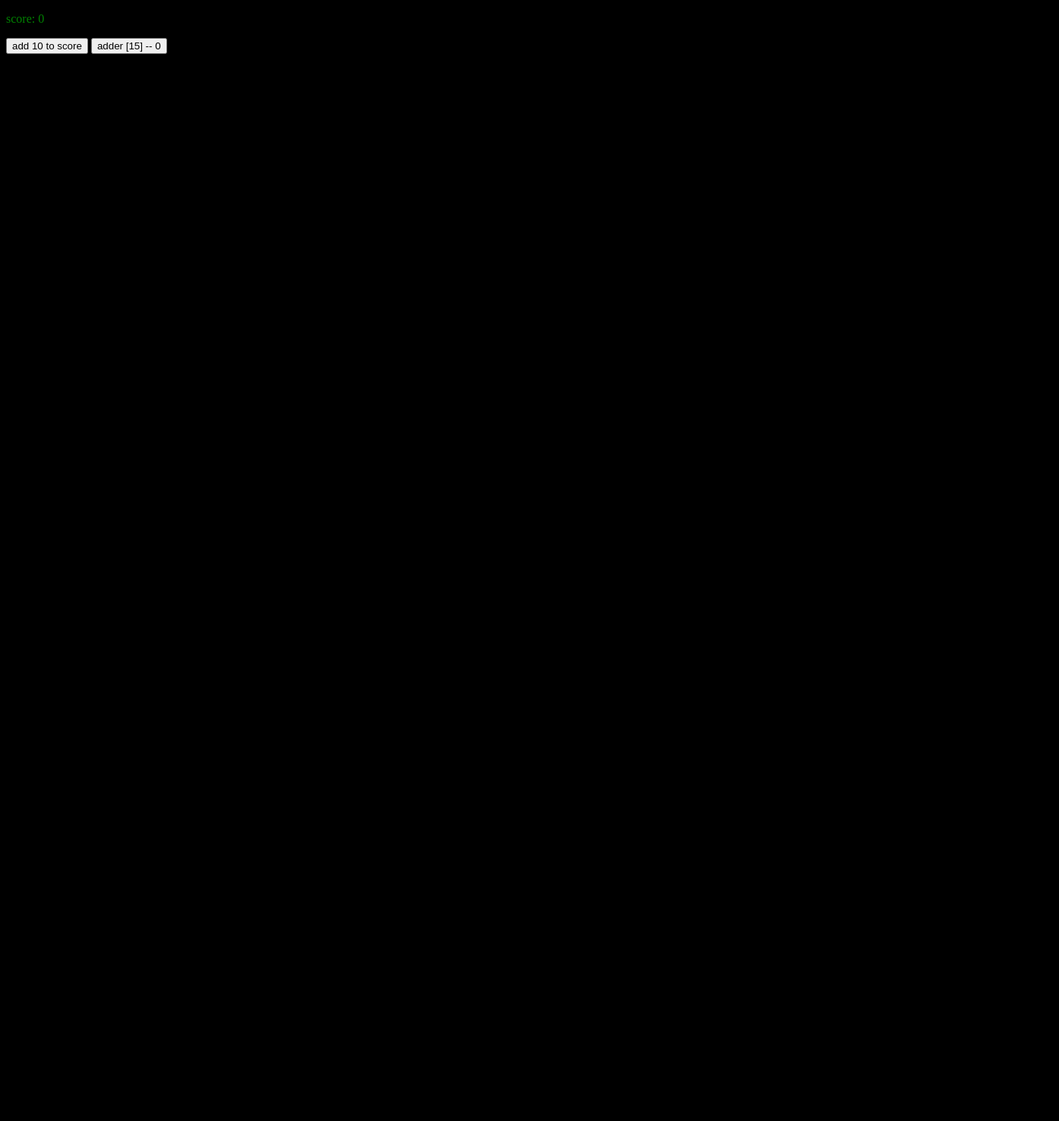
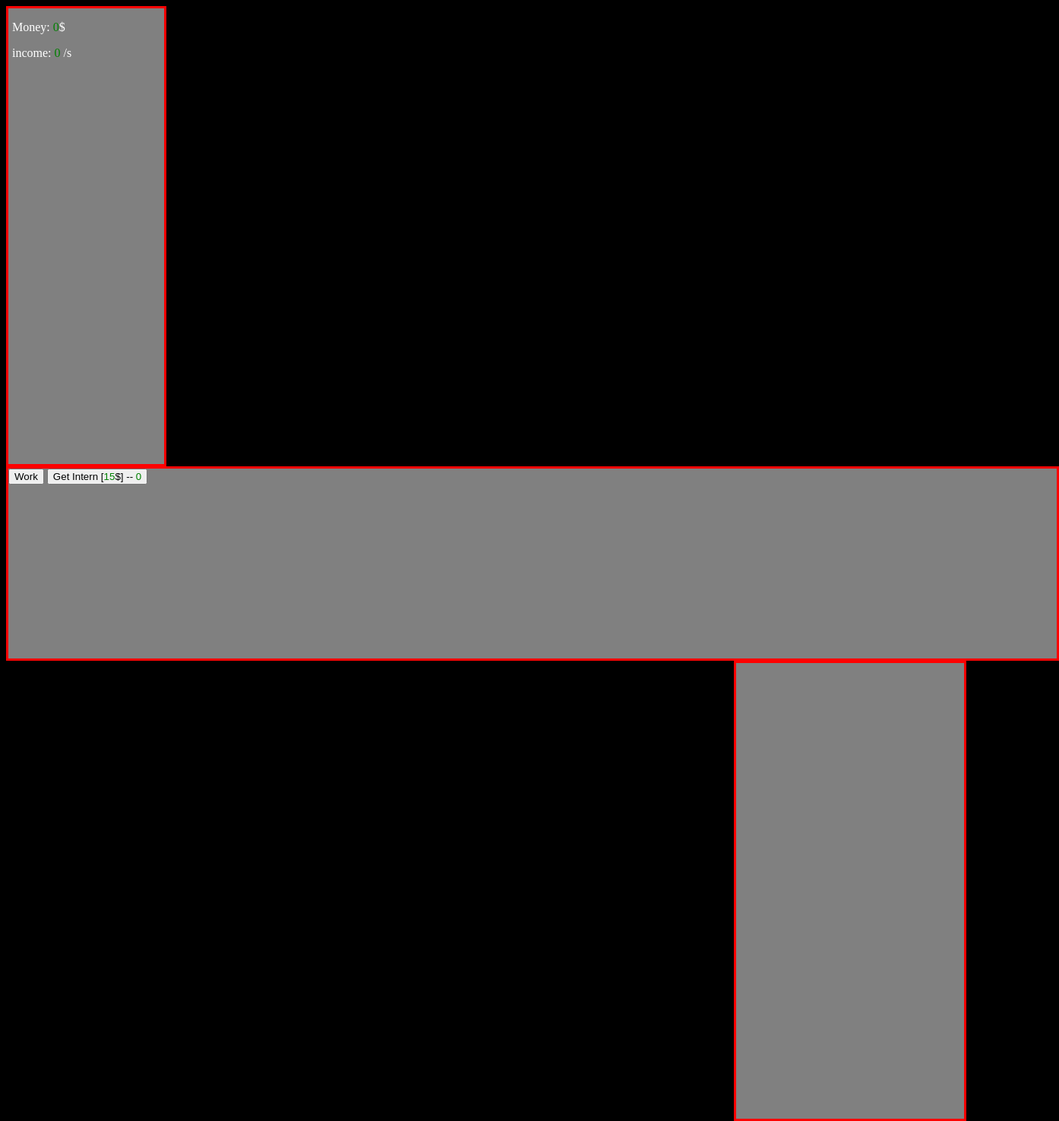
Before and after one commit to jonatjano/brandn1337.github.io, a plain HTML site: page index.html in a window 1280 px wide. Shown: the whole page at 76% size, 1394 px wide, since content can reach past the window. Before the commit the page ends 800 px from the top, so only its background shows below. Drawn offline with Linux system fonts and the light colour scheme.

Commit message:
created layout

```diff
--- a/index.html
+++ b/index.html
@@ -3,40 +3,90 @@
 <head>
 	<title>The philosopher</title>
 	<style>
+	.LeftSection
+	{
+
+	padding-left: 5px;
+	border-style: solid;
+	border-color: red;
+	float: left;
+	background-color: grey;
+	height: 600px;
+	width: 200px;
+	}
+	.TopMiddleSection
+	{
+	float: left;
+	width: 1380px;
+	height: 250px;
+	border-style: solid;
+	border-color: red;
+	background-color: grey;
+
+	}
+	.RightSection
+	{
+	border-style: solid;
+	border-color: red;
+	background-color: grey;
+	float: right;
+	height: 600px;
+	width: 300px;
+	}
+	span
+	{
+		color: green;
+	}
 	body {background-color: black;}
-	h1   {color: red;}
-	p    {color: green;
+	p    {color: white;
 	</style>
 </head>
 <body>
-	<p> score: <span id="score"> 0 </span> </p>
-	<button type="button" onclick="addtoscore(10)">add 10 to score</button>
-	<button onclick="BuyAdder(1)">adder [<span id="Cost">15</span>] -- <span id="bought">0</span></button>
+	<div class ="LeftSection">
+		<p> Money: <span id="Money"> 0</span>$ </p>
+		<p> income: <span id="Income"> 0 </span>/s </p>
+	</div>
+	<div class ="TopMiddleSection">
+		<button type="button" onclick="ClickMoney()">Work</button>
+		<button onclick="BuyIntern(1)">Get Intern [<span id="InternCost">15</span>$] -- <span id="Interns">0</span></button>
+	</div>
+	<div class = "RightSection">
+	</div>
 	<script>
-		var score = 0;
-		var cost = 15;
-		var bought = 0;
-		function BuyAdder(amount)
+		var clickpower = 1;
+ 		var money = 0;
+		var interncost = 15;
+		var interns = 0;
+		var income = 0;
+		var interprofit = 1;
+		function BuyIntern(amount)
 		{
-			if(score >= cost)
+			if(money>= interncost)
 			{
-				score = score - cost;
-				bought = bought + 1;
-				cost = cost + 1;
-				document.getElementById("score").innerHTML = score
-				document.getElementById("Cost").innerHTML = cost
-				document.getElementById("bought").innerHTML = bought
+				money = money - interncost;
+				interns = interns + 1;
+				interncost = Math.round(interncost * 1.15);
+				document.getElementById("Money").innerHTML = money;
+				document.getElementById("InternCost").innerHTML = interncost;
+				document.getElementById("Interns").innerHTML = interns;
+				UpdateIncome();
 			}
 		}
-		function addtoscore(amount)
+		function ClickMoney()
 		{
-		score = score + amount;
-		document.getElementById("score").innerHTML = score;
+		money = money + clickpower;
+		document.getElementById("Money").innerHTML = money;
+		}
+		function UpdateIncome()
+		{
+		income = 0;
+		income = income + interprofit * interns;
+		document.getElementById("Income").innerHTML = income;
 		}
 		setInterval(function()
 		{
-		 score = score + bought;
-		 document.getElementById("score").innerHTML = score
+		 money = money + income;
+		 document.getElementById("Money").innerHTML = money
 		}, 1000);
 	</script>
 </body>
```
